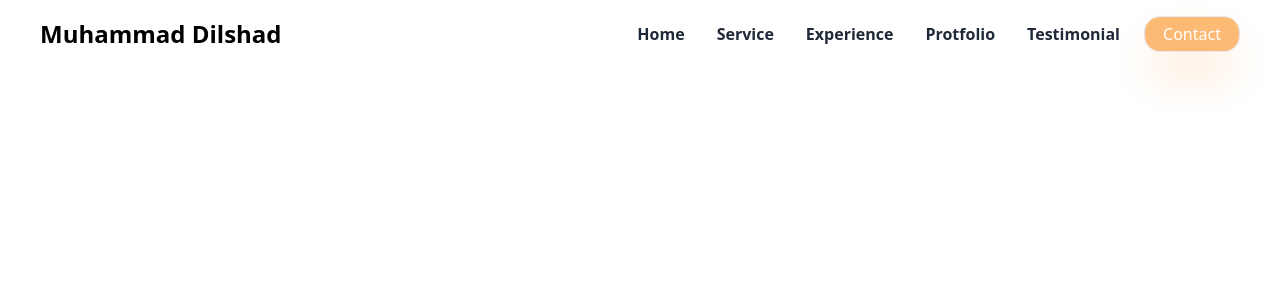
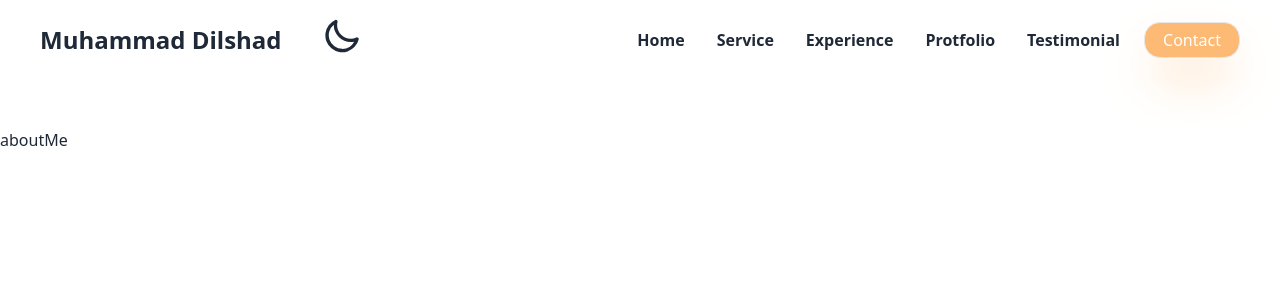
Before and after one commit to MuhammadDilshad532/Personal-Portfolio-React, a React (Vite) app: page / in a window 1280 px wide. Shown: the top 300 px of the page. Built offline with nearby package versions, Linux system fonts and the light colour scheme.

Commit message:
add toggle button

```diff
--- a/package.json
+++ b/package.json
@@ -20,6 +20,7 @@
     "@types/react-dom": "^18.2.22",
     "@vitejs/plugin-react": "^4.2.1",
     "autoprefixer": "^10.4.19",
+    "daisyui": "^4.10.2",
     "eslint": "^8.57.0",
     "eslint-plugin-react": "^7.34.1",
     "eslint-plugin-react-hooks": "^4.6.0",
--- a/src/App.jsx
+++ b/src/App.jsx
@@ -1,9 +1,13 @@
 import React from "react";
 import Header from "./components/navBar/Header";
+import AboutMe from "./components/aboutme/aboutMe";
 const App = () => {
   return (
     <div>
       <Header />
+      <div className="mt-32">
+        <AboutMe />
+      </div>
     </div>
   );
 };
--- /dev/null
+++ b/src/components/ToggleButton/Toggle.jsx
@@ -0,0 +1,44 @@
+import React, { useEffect, useState } from "react";
+
+const Toggle = () => {
+  const [theme, setTheme] = useState(
+    localStorage.getItem("theme") ? localStorage.getItem("theme") : " light"
+  );
+  const handletoggle = (e) => {
+    if (e.target.checked) {
+      setTheme("dark");
+    } else {
+      setTheme("light");
+    }
+  };
+  useEffect(() => {
+    localStorage.setItem("theme", theme);
+    const localTheme = localStorage.getItem("theme");
+    document.querySelector("html").setAttribute("data-theme", localTheme);
+  }, [theme]);
+  return (
+    <div>
+      <label className="swap swap-rotate">
+        <input type="checkbox" onChange={handletoggle} />
+        {/* sun icon */}
+        <svg
+          className="swap-on fill-current w-10 h-10"
+          xmlns="http://www.w3.org/2000/svg"
+          viewBox="0 0 24 24"
+        >
+          <path d="M5.64,17l-.71.71a1,1,0,0,0,0,1.41,1,1,0,0,0,1.41,0l.71-.71A1,1,0,0,0,5.64,17ZM5,12a1,1,0,0,0-1-1H3a1,1,0,0,0,0,2H4A1,1,0,0,0,5,12Zm7-7a1,1,0,0,0,1-1V3a1,1,0,0,0-2,0V4A1,1,0,0,0,12,5ZM5.64,7.05a1,1,0,0,0,.7.29,1,1,0,0,0,.71-.29,1,1,0,0,0,0-1.41l-.71-.71A1,1,0,0,0,4.93,6.34Zm12,.29a1,1,0,0,0,.7-.29l.71-.71a1,1,0,1,0-1.41-1.41L17,5.64a1,1,0,0,0,0,1.41A1,1,0,0,0,17.66,7.34ZM21,11H20a1,1,0,0,0,0,2h1a1,1,0,0,0,0-2Zm-9,8a1,1,0,0,0-1,1v1a1,1,0,0,0,2,0V20A1,1,0,0,0,12,19ZM18.36,17A1,1,0,0,0,17,18.36l.71.71a1,1,0,0,0,1.41,0,1,1,0,0,0,0-1.41ZM12,6.5A5.5,5.5,0,1,0,17.5,12,5.51,5.51,0,0,0,12,6.5Zm0,9A3.5,3.5,0,1,1,15.5,12,3.5,3.5,0,0,1,12,15.5Z" />
+        </svg>
+        {/* moon icon */}
+        <svg
+          className="swap-off fill-current w-10 h-10"
+          xmlns="http://www.w3.org/2000/svg"
+          viewBox="0 0 24 24"
+        >
+          <path d="M21.64,13a1,1,0,0,0-1.05-.14,8.05,8.05,0,0,1-3.37.73A8.15,8.15,0,0,1,9.08,5.49a8.59,8.59,0,0,1,.25-2A1,1,0,0,0,8,2.36,10.14,10.14,0,1,0,22,14.05,1,1,0,0,0,21.64,13Zm-9.5,6.69A8.14,8.14,0,0,1,7.08,5.22v.27A10.15,10.15,0,0,0,17.22,15.63a9.79,9.79,0,0,0,2.1-.22A8.11,8.11,0,0,1,12.14,19.73Z" />
+        </svg>
+      </label>
+    </div>
+  );
+};
+
+export default Toggle;
--- a/src/components/navBar/Header.jsx
+++ b/src/components/navBar/Header.jsx
@@ -1,5 +1,6 @@
 import React, { useState } from "react";
 import { Bars3BottomRightIcon, XMarkIcon } from "@heroicons/react/24/solid";
+import Toggle from "../ToggleButton/Toggle";
 // es main  jo icons estmale ho rahay hain wo  hero icons say hain  jis ki comand ye hai npm install @heroicons/react
 
 const Header = () => {
@@ -16,8 +17,9 @@
     <div className=" w-full fixed top-0 left-0">
       <div className="md:flex items-center justify-between bg-white py-4 md:px-10 px-7">
         {/* logo section */}
-        <div className="font-bold text-2xl cursor-pointer flex items-center gap-1">
+        <div className="font-bold text-2xl cursor-pointer flex items-center gap-10">
           <span>Muhammad Dilshad</span>
+          <Toggle />
         </div>
         {/* Menu icon */}
         <div
--- a/tailwind.config.js
+++ b/tailwind.config.js
@@ -4,5 +4,8 @@
   theme: {
     extend: {},
   },
-  plugins: [],
+  plugins: [require("daisyui")],
+  daisyui: {
+    themes: ["light", "dark"],
+  },
 };
```
Also changed, not shown: 1 other file (tests, documents, lock files or other folders).
